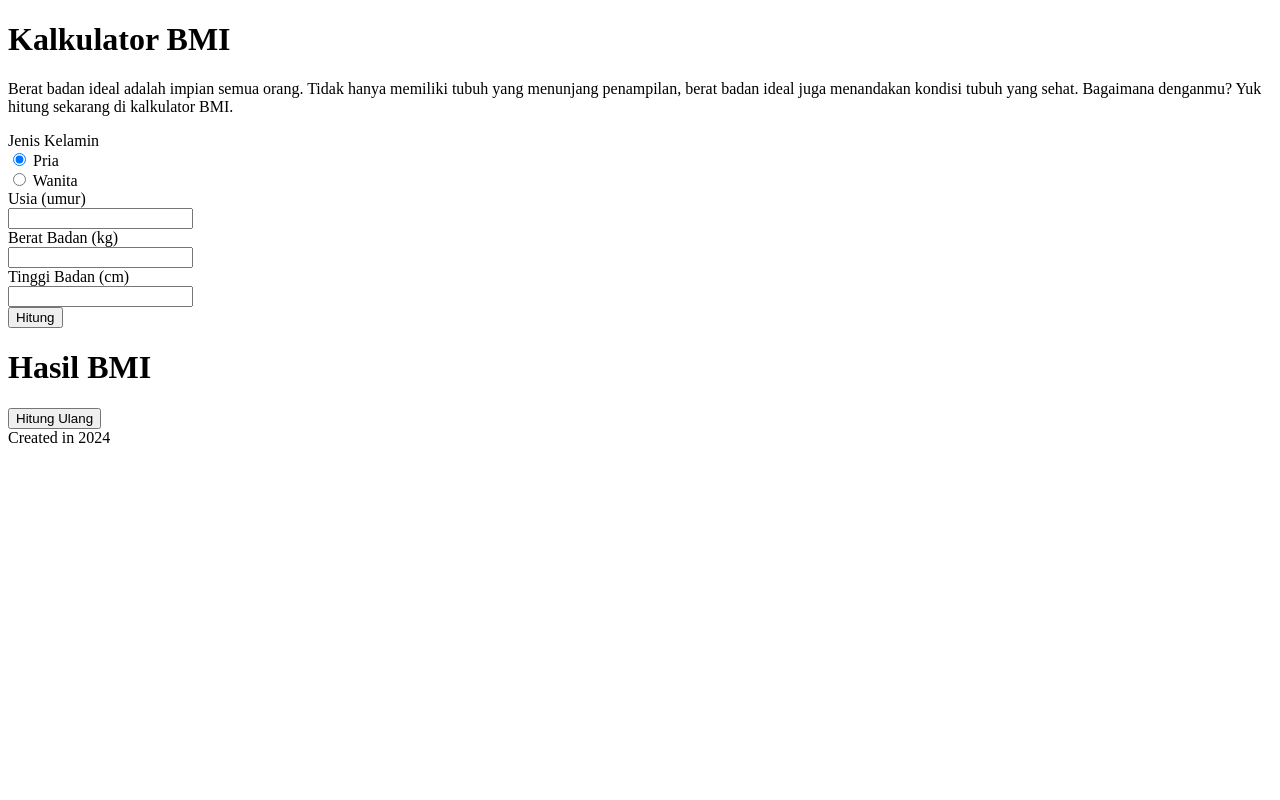
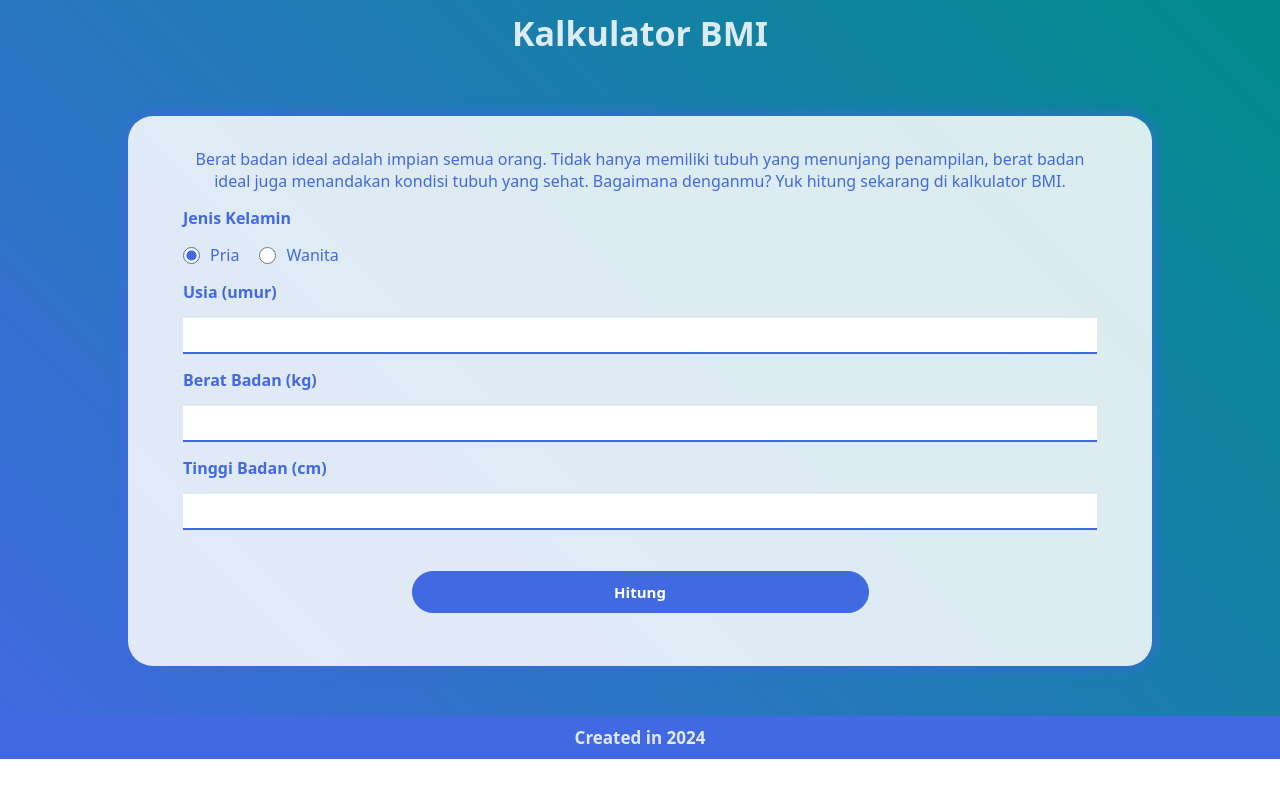
Before and after one commit to revou-fundamental-course/28-oct-24-FarelN, a plain HTML site: page index.html in a window 1280 px wide. Drawn offline with Linux system fonts and the light colour scheme.

Commit message:
Tes Bentrok

```diff
--- a/index.html
+++ b/index.html
@@ -5,7 +5,7 @@
     <meta http-equiv="X-UA-Compatible" content="IE=edge" />
     <meta name="viewport" content="width=device-width, initial-scale=1.0" />
     <title>Kalkulator BMI</title>
-    <link rel="stylesheet" href="">
+    <link rel="stylesheet" href="./css/style.css">
   </head>
   <body>
     <div class="container">
```
